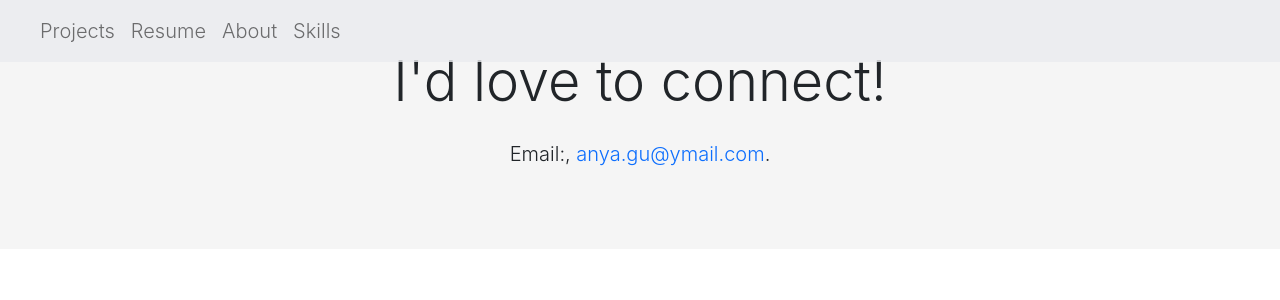
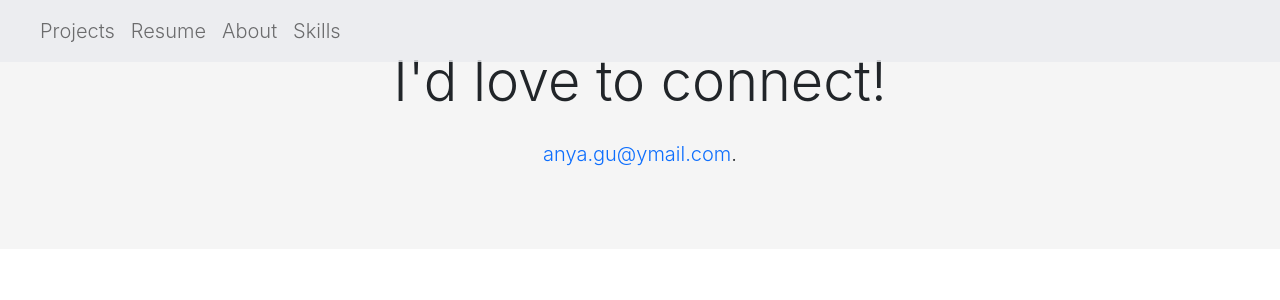
Before and after one commit to hashirshoaeb/home, a React (Create React App) app: page /blog/1 in a window 1280 px wide. Shown: the top 300 px of the page. Built offline with nearby package versions, Linux system fonts and the light colour scheme.

Commit message:
email and get rid of comma (finally)

```diff
--- a/src/App.js
+++ b/src/App.js
@@ -85,7 +85,7 @@ const App = () => {
         {getInTouch.show && (
           <GetInTouch
             heading={getInTouch.heading}
-            message={getInTouch.message}
+            // message={getInTouch.message}
             email={getInTouch.email}
           />
         )}
--- a/src/components/home/GetInTouch.jsx
+++ b/src/components/home/GetInTouch.jsx
@@ -5,7 +5,7 @@ const GetInTouch = ({ heading, message, email }) => {
     <>
       <h2 className="display-4 pb-3 text-center">{heading}</h2>
       <p className="lead text-center pb-3">
-        {message}, <a className="text-decoration-none" href={`mailto:${email}`}>{email}</a>.
+        {message} <a className="text-decoration-none" href={`mailto:${email}`}>{email}</a>.
       </p>
     </>
   );
```
